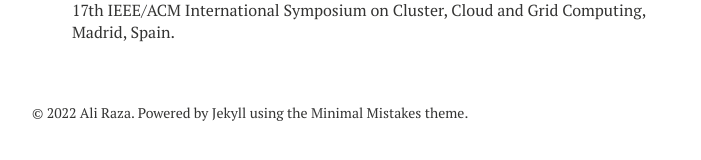
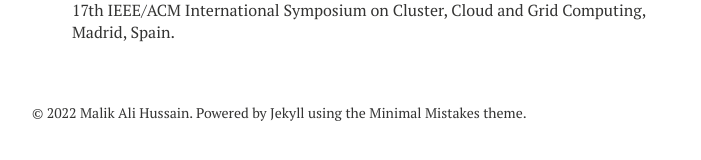
Before and after one commit to malikalihussain/malikalihussain.github.io, a Jekyll site: the page built from index.md, in a window 1280 px wide and 900 px high, scrolled down 1519 px. Shown: the part 729-889 px from the top of the window, without its empty margins (288-989 px from the left). Built offline with Jekyll 4.4.1, drawn with Linux system fonts in a browser that asks for light colours; nearby versions of some CDN libraries; comment, search, counter and statistics services are not loaded; some of the changed text lies outside the part shown.

Commit message:
Update _config.yml

```diff
--- a/_config.yml
+++ b/_config.yml
@@ -1,14 +1,14 @@
 title:            Homepage
 description:      Welcome to my site.
 # Your site's domain goes here. Leave localhost server or blank when working locally.
-url:              //razaaliraza.github.io
+url:              //malikalihussain.github.io
 #http://localhost:5000
 
-disqus_shortname: ali raza
+disqus_shortname: Malik Ali Hussain
 
 # Owner/author information
 owner:
-  name:           Ali Raza
+  name:           Malik Ali Hussain
   avatar:         aliraza.jpg
   bio:            Can be found talking about the kernel, politics, soccer, food and everything in between.
   email:          aliraza@bu.edu
```
